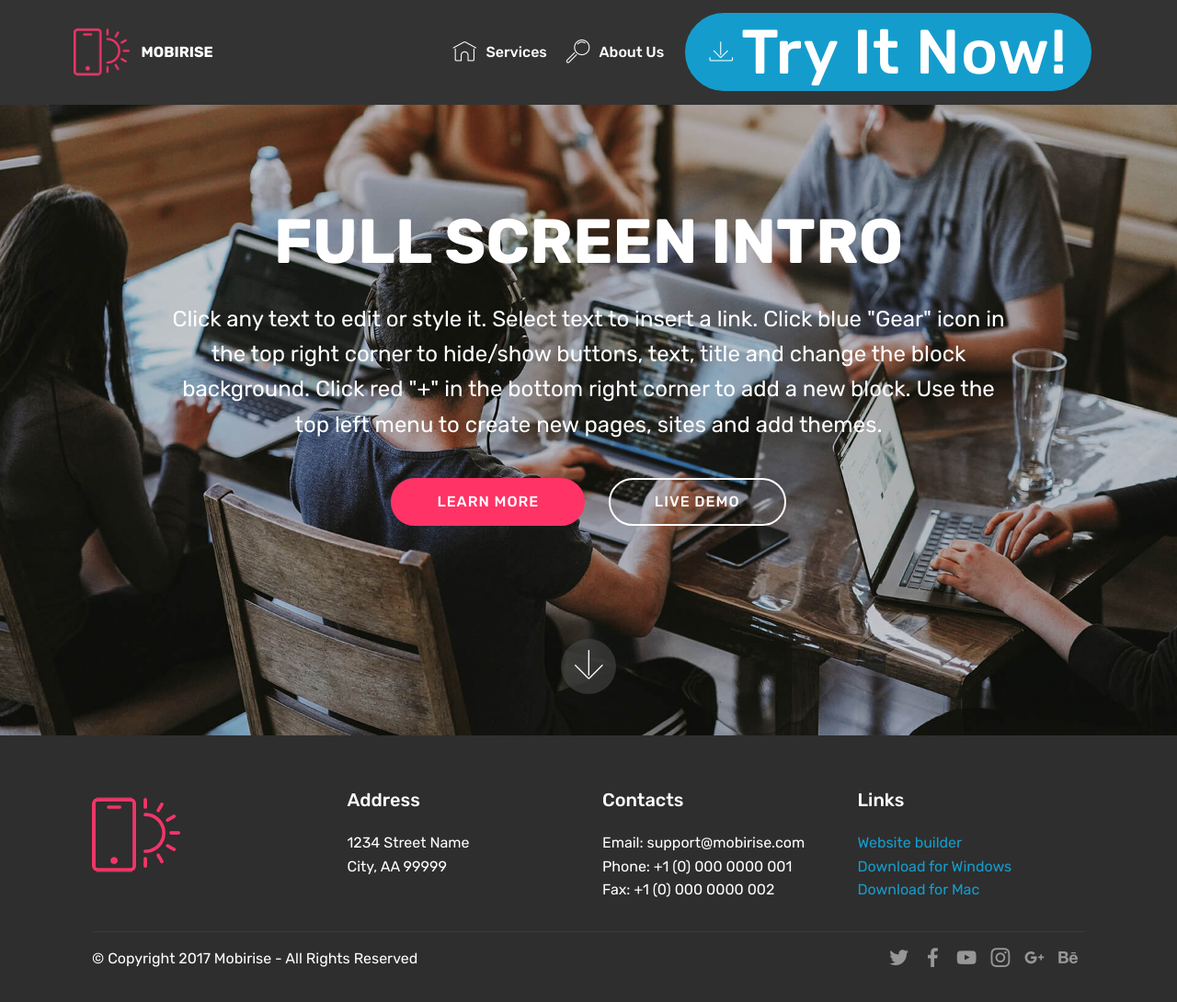
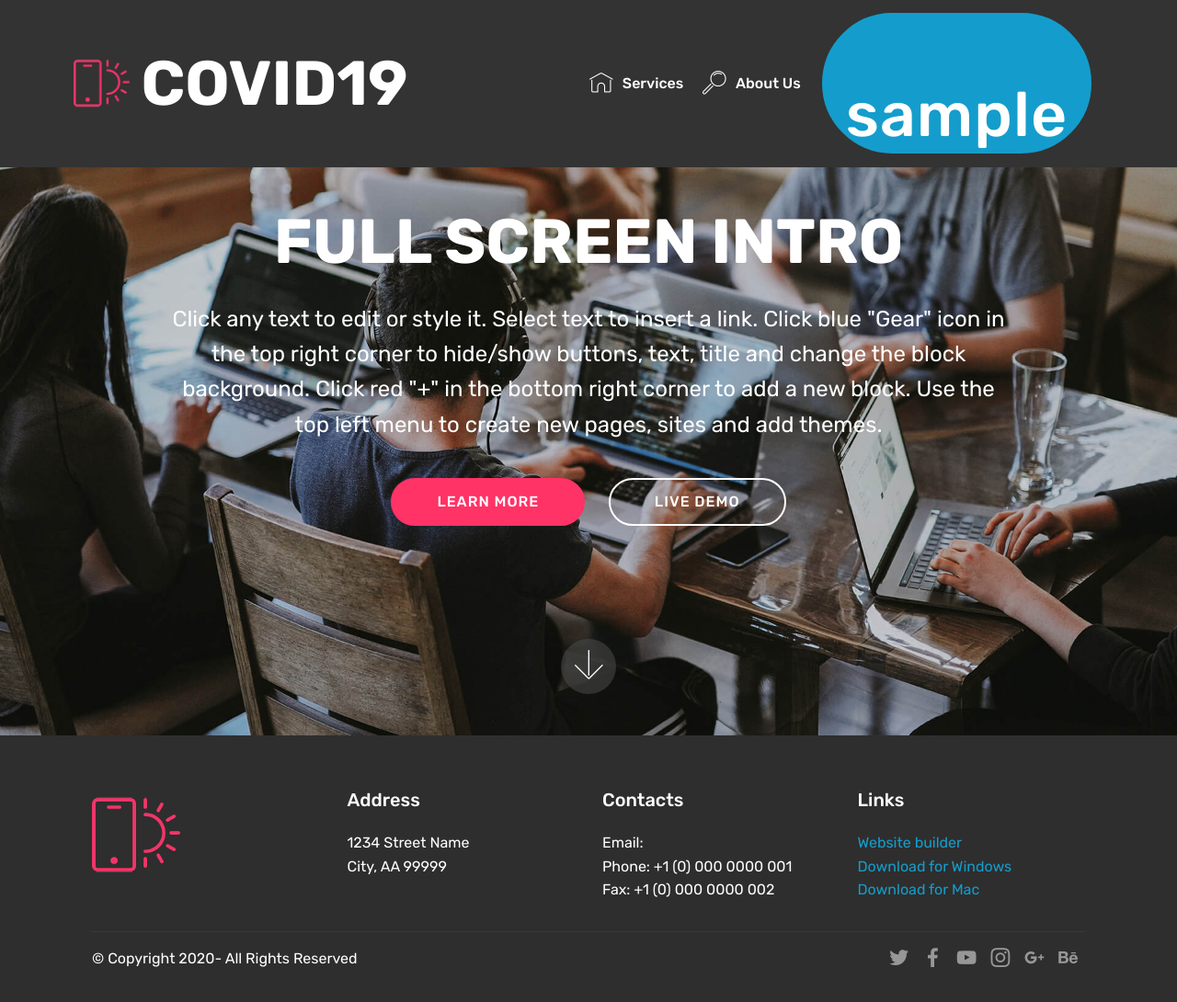
Before and after one commit to SmartJapan/covid19, a plain HTML site: page index.html in a window 1280 px wide. Shown: the whole page at 92% size. Drawn offline with Linux system fonts and the light colour scheme; files whose address does not match are found by name.

```diff
--- a/index.html
+++ b/index.html
@@ -9,7 +9,7 @@
   <link rel="shortcut icon" href="assets/images/logo2.png" type="image/x-icon">
   <meta name="description" content="">
 
-  <title>Home</title>
+  <title>test</title>
   <link rel="stylesheet" href="assets/web/assets/mobirise-icons/mobirise-icons.css">
   <link rel="stylesheet" href="assets/bootstrap/css/bootstrap.min.css">
   <link rel="stylesheet" href="assets/bootstrap/css/bootstrap-grid.min.css">
@@ -44,16 +44,11 @@
                          <img src="assets/images/logo2.png" alt="Mobirise" style="height: 3.8rem;">
                     </a>
                 </span>
-                <span class="navbar-caption-wrap">
-                    <a class="navbar-caption text-white display-4" href="https://mobirise.com">
-                        MOBIRISE
-                    </a>
-                </span>
+                <span class="navbar-caption-wrap"><a class="navbar-caption text-white display-1" href="https://mobirise.com">COVID19</a></span>
             </div>
         </div>
         <div class="collapse navbar-collapse" id="navbarSupportedContent">
-            <ul class="navbar-nav nav-dropdown" data-app-modern-menu="true">
-                <li class="nav-item">
+            <ul class="navbar-nav nav-dropdown" data-app-modern-menu="true"><li class="nav-item">
                     <a class="nav-link link text-white display-4" href="https://mobirise.com">
                         <span class="mbri-home mbr-iconfont mbr-iconfont-btn"></span>
                         Services
@@ -64,17 +59,13 @@
                         <span class="mbri-search mbr-iconfont mbr-iconfont-btn"></span>
                         About Us
                     </a>
-                </li>
-            </ul>
-            <div class="navbar-buttons mbr-section-btn"><a class="btn btn-sm btn-primary display-1" href="https://mobirise.com">
-                    <span class="mbri-save mbr-iconfont mbr-iconfont-btn "></span>
-                    Try It Now!
-                </a></div>
+                </li></ul>
+            <div class="navbar-buttons mbr-section-btn"><a class="btn btn-sm btn-primary display-1" href="https://mobirise.com"><br>sample<br></a></div>
         </div>
     </nav>
 </section>
 
-<section class="engine"><a href="https://mobirise.info/a">online web builder</a></section><section class="cid-qTkA127IK8 mbr-fullscreen mbr-parallax-background" id="header2-1">
+<section class="engine"><a href="https://mobirise.info/s">free bootstrap theme</a></section><section class="cid-qTkA127IK8 mbr-fullscreen mbr-parallax-background" id="header2-1">
 
 
 
@@ -133,8 +124,7 @@
                     Contacts
                 </h5>
                 <p class="mbr-text">
-                    Email: support@mobirise.com
-                    <br>Phone: +1 (0) 000 0000 001
+                    Email: &nbsp;<br>Phone: +1 (0) 000 0000 001
                     <br>Fax: +1 (0) 000 0000 002
                 </p>
             </div>
@@ -158,7 +148,7 @@
             <div class="media-container-row mbr-white">
                 <div class="col-sm-6 copyright">
                     <p class="mbr-text mbr-fonts-style display-7">
-                        © Copyright 2017 Mobirise - All Rights Reserved
+                        © Copyright 2020- All Rights Reserved
                     </p>
                 </div>
                 <div class="col-md-6">
```
Also changed, not shown: 1 other file.
